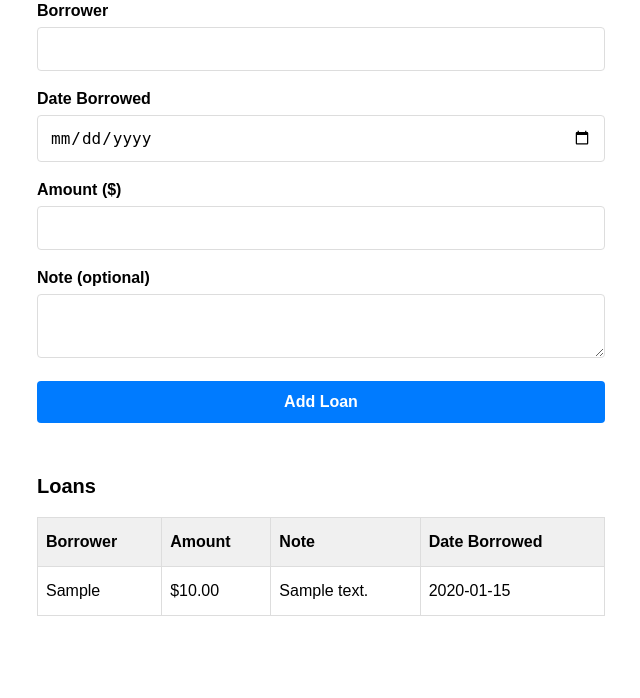
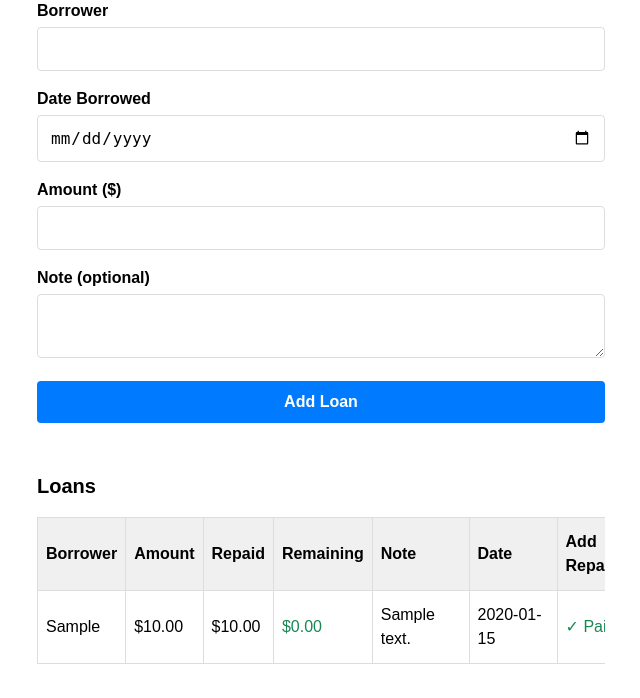
Before and after one commit to dezgo/lendifyme, a Flask app: page / in a window 1280 px wide. Shown: the part 102-800 px from the top of the page, without its empty margins (319-959 px from the left). Run offline with Flask 3, Linux system fonts and the light colour scheme; tables that the repository leaves empty hold one stand-in row (values such as "Sample post").

Commit message:
Add repayment button

```diff
--- a/app.py
+++ b/app.py
@@ -52,7 +52,7 @@ def index():
     conn = sqlite3.connect(DB_PATH)
     c = conn.cursor()
     c.execute("""
-        SELECT borrower, amount, note, date_borrowed, created_at
+        SELECT id, borrower, amount, note, date_borrowed, amount_repaid, created_at
         FROM loans
         ORDER BY created_at DESC
     """)
@@ -63,5 +63,23 @@ def index():
     return render_template("index.html", loans=loans)
 
 
+@app.route("/repay/<int:loan_id>", methods=["POST"])
+def repay(loan_id):
+    repayment_amount = request.form.get("repayment_amount")
+
+    if repayment_amount:
+        conn = sqlite3.connect(DB_PATH)
+        c = conn.cursor()
+        c.execute("""
+            UPDATE loans
+            SET amount_repaid = amount_repaid + ?
+            WHERE id = ?
+        """, (float(repayment_amount), loan_id))
+        conn.commit()
+        conn.close()
+
+    return redirect("/")
+
+
 if __name__ == "__main__":
     app.run(debug=True)
--- a/templates/index.html
+++ b/templates/index.html
@@ -53,7 +53,7 @@
         table {
             width: 100%;
             border-collapse: collapse;
-            min-width: 400px;
+            min-width: 650px;
         }
         th, td {
             padding: 0.75rem 0.5rem;
@@ -63,6 +63,33 @@
         th {
             background: #f0f0f0;
             font-weight: bold;
+        }
+        .amount-cell {
+            white-space: nowrap;
+        }
+        .repayment-form {
+            display: flex;
+            gap: 0.25rem;
+            align-items: center;
+        }
+        .repayment-form input {
+            width: 80px;
+            padding: 0.25rem;
+            margin: 0;
+            font-size: 14px;
+        }
+        .repayment-form button {
+            width: auto;
+            padding: 0.25rem 0.5rem;
+            margin: 0;
+            font-size: 14px;
+        }
+        .outstanding {
+            font-weight: bold;
+            color: #d63384;
+        }
+        .fully-paid {
+            color: #198754;
         }
 
         @media (max-width: 480px) {
@@ -94,13 +121,36 @@
         <h2>Loans</h2>
         <div class="table-container">
             <table>
-                <tr><th>Borrower</th><th>Amount</th><th>Note</th><th>Date Borrowed</th></tr>
+                <tr>
+                    <th>Borrower</th>
+                    <th>Amount</th>
+                    <th>Repaid</th>
+                    <th>Remaining</th>
+                    <th>Note</th>
+                    <th>Date</th>
+                    <th>Add Repayment</th>
+                </tr>
                 {% for loan in loans %}
+                    {% set remaining = loan[2] - loan[5] %}
                     <tr>
-                        <td>{{ loan[0] }}</td>
-                        <td>${{ '%.2f'|format(loan[1]) }}</td>
-                        <td>{{ loan[2] }}</td>
+                        <td>{{ loan[1] }}</td>
+                        <td class="amount-cell">${{ '%.2f'|format(loan[2]) }}</td>
+                        <td class="amount-cell">${{ '%.2f'|format(loan[5]) }}</td>
+                        <td class="amount-cell {% if remaining > 0 %}outstanding{% else %}fully-paid{% endif %}">
+                            ${{ '%.2f'|format(remaining) }}
+                        </td>
                         <td>{{ loan[3] or '—' }}</td>
+                        <td>{{ loan[4] or '—' }}</td>
+                        <td>
+                            {% if remaining > 0 %}
+                                <form method="post" action="/repay/{{ loan[0] }}" class="repayment-form">
+                                    <input type="number" step="0.01" name="repayment_amount" placeholder="0.00" max="{{ remaining }}" required>
+                                    <button type="submit">Pay</button>
+                                </form>
+                            {% else %}
+                                <span class="fully-paid">✓ Paid</span>
+                            {% endif %}
+                        </td>
                     </tr>
                 {% endfor %}
             </table>
```
Also changed, not shown: services/migrations.py (+12 -0 lines).
